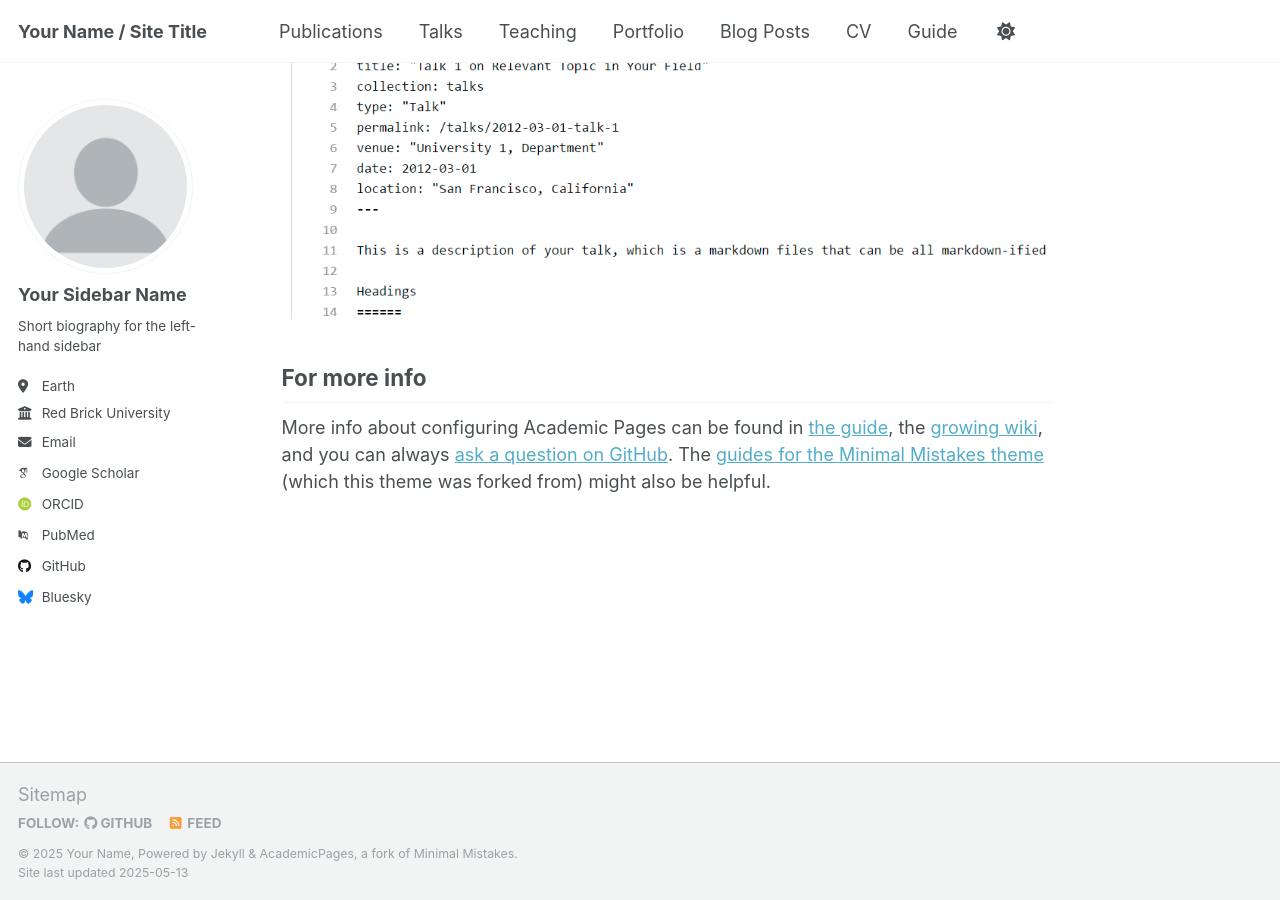
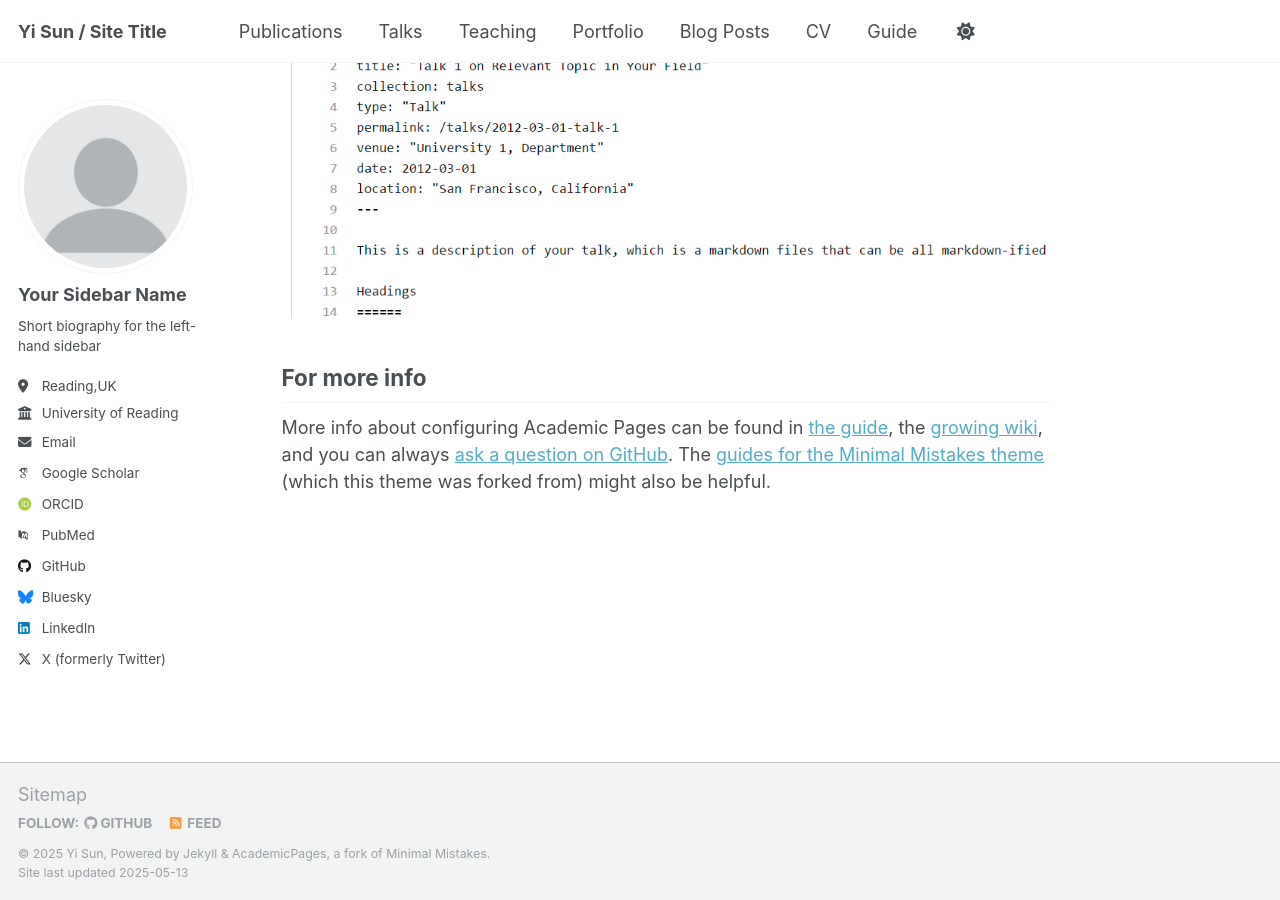
Before and after one commit to sunnieys/yi.sun.github.io, a Jekyll site: the page built from _pages/about.md, in a window 1280 px wide and 900 px high, scrolled down 2636 px. Built offline with Jekyll 4.4.1, drawn with Linux system fonts in a browser that asks for light colours; some web fonts are replaced.

Commit message:
Update _config.yml

```diff
--- a/_config.yml
+++ b/_config.yml
@@ -9,11 +9,11 @@
 # Basic Site Settings
 locale                   : "en-US"
 site_theme               : "default"
-title                    : "Your Name / Site Title"
+title                    : "Yi Sun / Site Title"
 title_separator          : "-"
-name                     : &name "Your Name"
+name                     : &name "Yi Sun"
 description              : &description "personal description"
-url                      : https://academicpages.github.io # the base hostname & protocol for your site e.g. "https://[your GitHub username].github.io" or if you already have some other page hosted on Github then use "https://[your GitHub username].github.io/[Your Repo Name]"
+url                      : https://yi.sun.github.io # the base hostname & protocol for your site e.g. "https://yi.sun.github.io" or if you already have some other page hosted on Github then use "https://[your GitHub username].github.io/[Your Repo Name]"
 baseurl                  : "" # the subpath of your site, e.g. "/blog"
 repository               : "academicpages/academicpages.github.io"
 
@@ -26,10 +26,10 @@ author:
   name             : "Your Sidebar Name"
   pronouns         : # example: "she/her"
   bio              : "Short biography for the left-hand sidebar"
-  location         : "Earth"
-  employer         : "Red Brick University"
+  location         : "Reading,UK"
+  employer         : "University of Reading"
   uri              : # URL
-  email            : "none@example.org"
+  email            : "sunyiunnc@gmail.com"
 
   # Academic websites
   academia         : # URL
@@ -60,7 +60,7 @@ author:
   keybase          : # Username
   instagram        : # Username
   lastfm           : # Username
-  linkedin         : # Username
+  linkedin         : https://www.linkedin.com/in/yi-sun-524687257/
   mastodon         : # URL
   medium           : # URL
   pinterest        : # Username
@@ -68,7 +68,7 @@ author:
   steam            : # Username
   telegram         : # URL
   tumblr           : # Username
-  twitter          : # Username for X / Twitter
+  twitter          : https://x.com/sny91480327
   vine             : # Username
   weibo            : # Username
   wikipedia        : # Username
```
